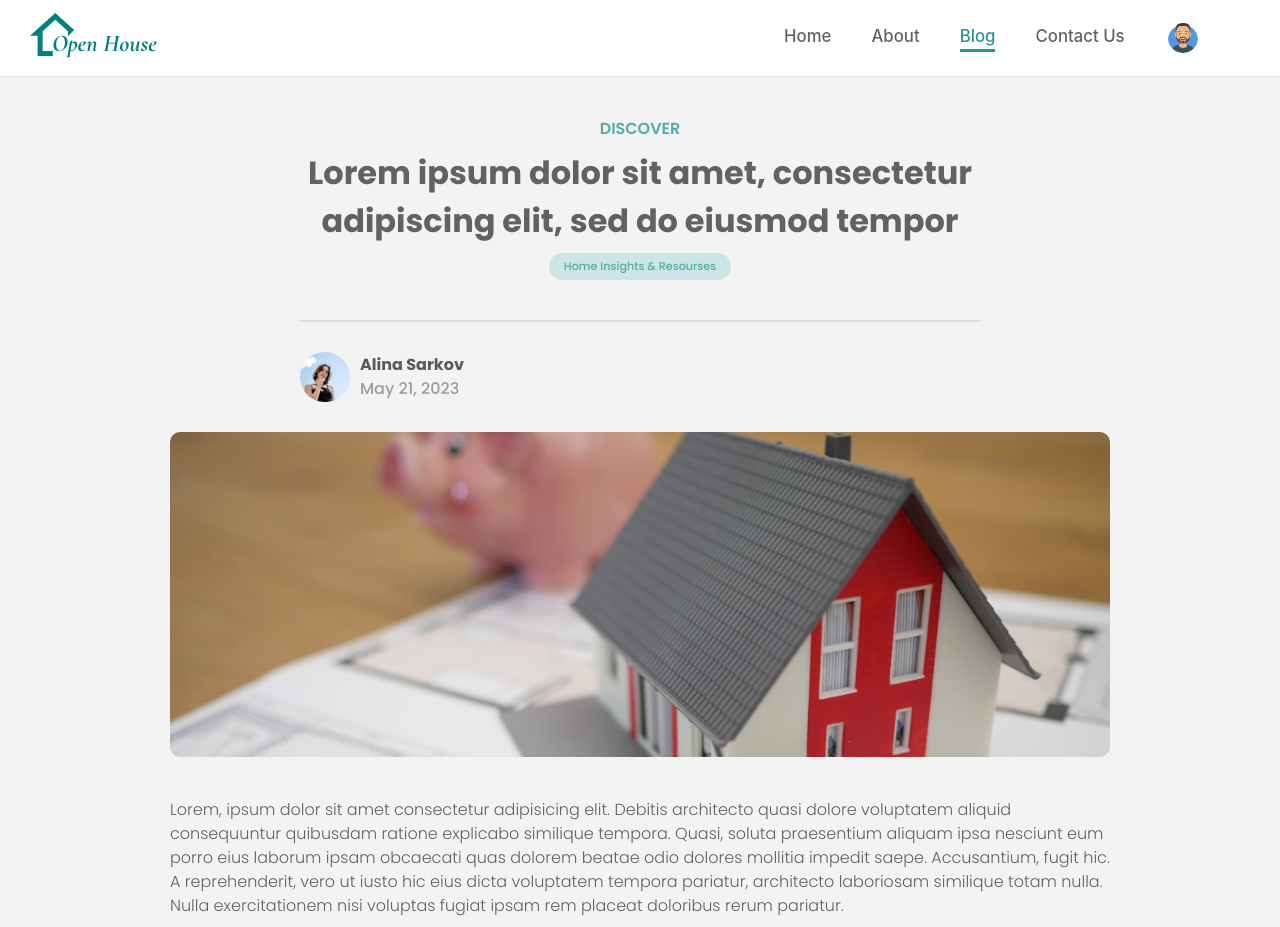
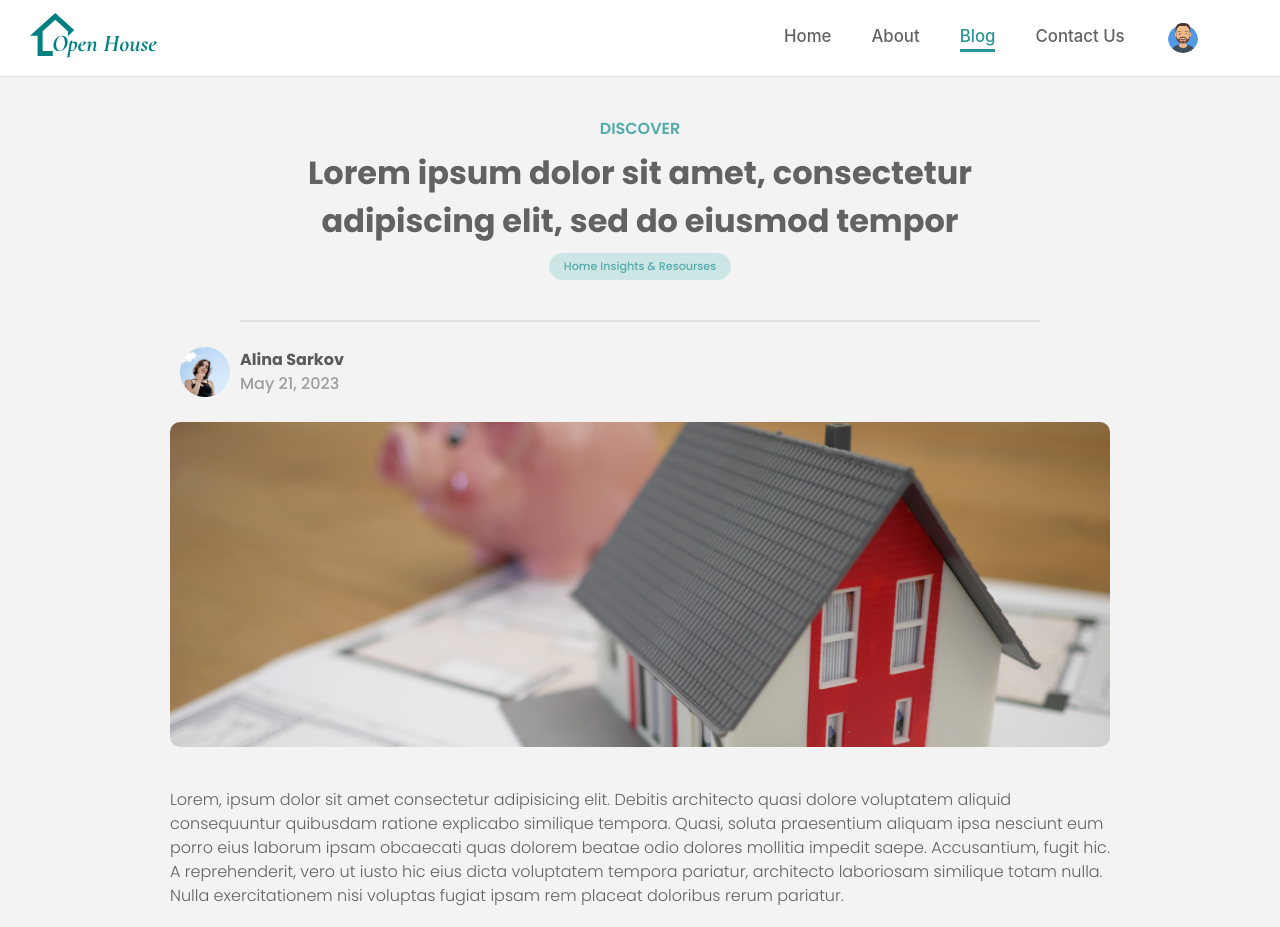
Before and after one commit to kunjan2809/openHouse, a React (Vite) app: page /blog/1 in a window 1280 px wide. Shown: the top 927 px of the page. Built offline with nearby package versions, Linux system fonts and the light colour scheme.

Commit message:
aligned name section with blog image in blog details

```diff
--- a/src/pages/blog/BlogDetails.jsx
+++ b/src/pages/blog/BlogDetails.jsx
@@ -15,15 +15,15 @@ const BlogDetails = () => {
                         <div className="bd-tag">Home Insights & Resourses</div>
                     </div>
                     <div className="line-div"></div>
-                    <div className="profile-card">
+                </div>
+                <div className="blog-content-wrapper">
+                <div className="profile-card">
                         <img src={profileIMG} alt="" />
                         <div className="profile-data">
                             <h4>Alina Sarkov</h4>
                             <span>May 21, 2023</span>
                         </div>
                     </div>
-                </div>
-                <div className="blog-content-wrapper">
                     <img src={homeIMG} alt="" />
                     <div className="blog-conent">
                         <p>Lorem, ipsum dolor sit amet consectetur adipisicing elit. Debitis architecto quasi dolore voluptatem aliquid consequuntur quibusdam ratione explicabo similique tempora. Quasi, soluta praesentium aliquam ipsa nesciunt eum porro eius laborum ipsam obcaecati quas dolorem beatae odio dolores mollitia impedit saepe. Accusantium, fugit hic. A reprehenderit, vero ut iusto hic eius dicta voluptatem tempora pariatur, architecto laboriosam similique totam nulla. Nulla exercitationem nisi voluptas fugiat ipsam rem placeat doloribus rerum pariatur.</p>
--- a/src/pages/blog/blogdetails.scss
+++ b/src/pages/blog/blogdetails.scss
@@ -7,7 +7,7 @@
 
     .blog-details-header-wrapper {
         @include flexPosition();
-        margin-inline: 300px;
+        margin-inline: 15rem;
         flex-direction: column;
         justify-content: space-between;
         align-items: center;
@@ -41,17 +41,24 @@
         .line-div {
             width: 100%;
             height: 0px;
-            // background-color: #DEDEDE;
             border-bottom: 2px solid #DEDEDE;
         }
+    }
+
+    .blog-content-wrapper {
+        @include flexPosition();
+        flex-direction: column;
+        gap: 25px;
+        margin: 0px 170px 0px 170px;
+        padding-bottom: 3rem;
 
         .profile-card {
             @include flexPosition();
             justify-content: flex-start;
             gap: 10px;
             width: 100%;
-            padding-block: 30px;
-
+            padding-top: 25px;
+            margin-left: 20px;
 
             img {
                 width: 50px;
@@ -72,15 +79,6 @@
             }
 
         }
-
-    }
-
-    .blog-content-wrapper {
-        @include flexPosition();
-        flex-direction: column;
-        gap: 25px;
-        margin: 0px 170px 0px 170px;
-        padding-bottom: 3rem;
 
         img {
             width: 100%;
```
